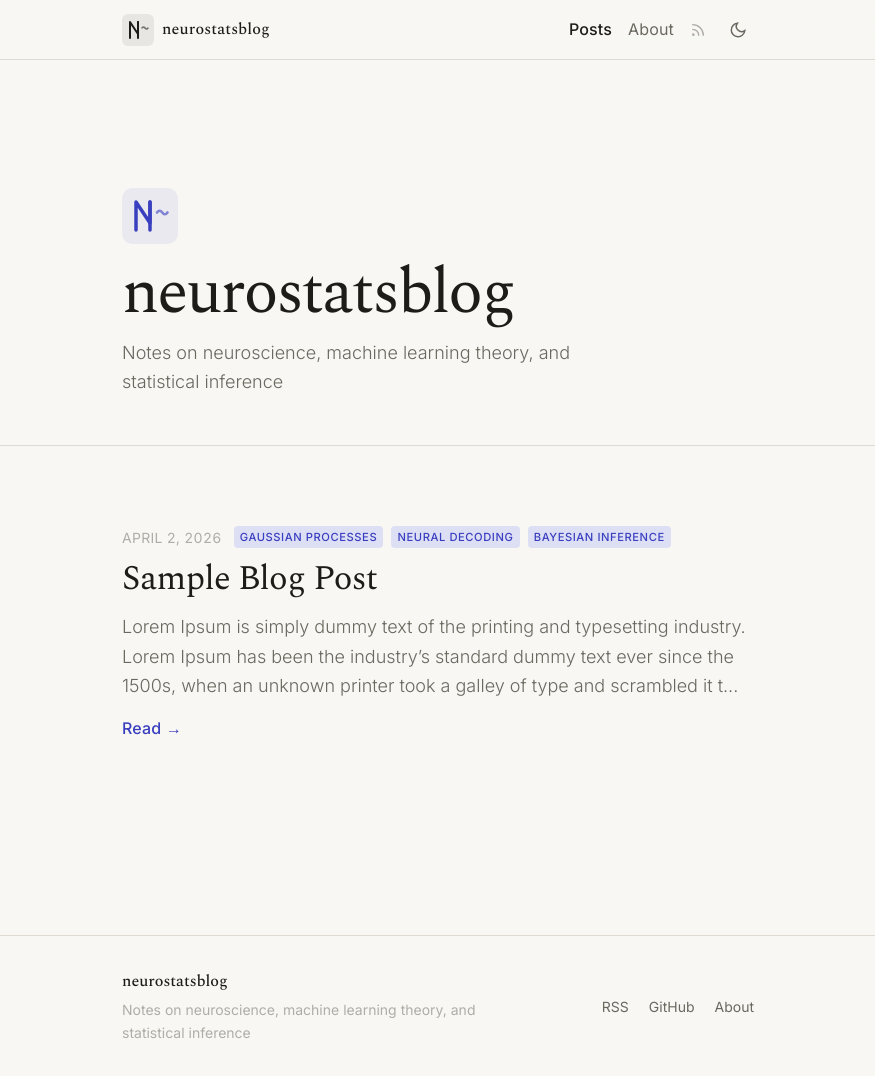
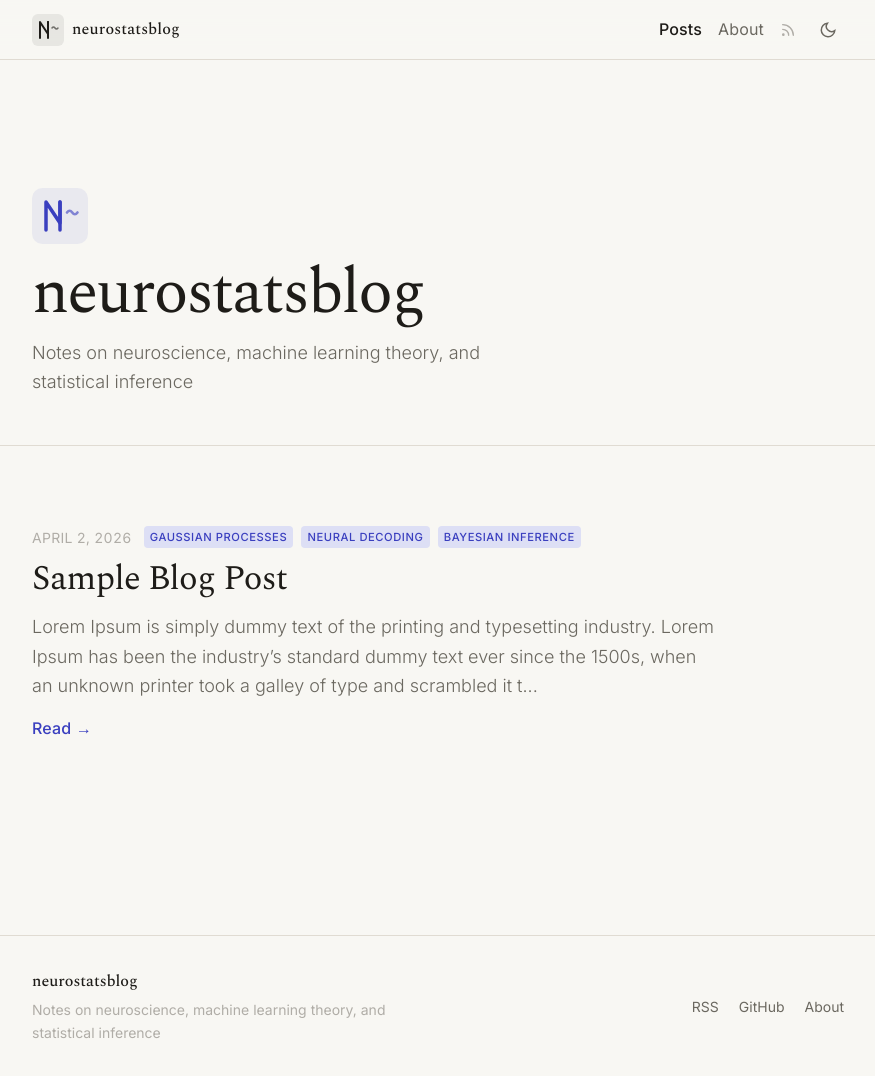
Before and after one commit to neurostatsblog/neurostatsblog.github.io, a Jekyll site: the page built from index.md, in a window 1280 px wide and 1076 px high. Shown: the whole window, without its empty margins (202-1077 px from the left). Built offline with Jekyll 4.4.1, drawn with Linux system fonts in a browser that asks for light colours.

Commit message:
Widen content column: content-narrow 680px → 860px

```diff
--- a/assets/css/main.css
+++ b/assets/css/main.css
@@ -67,7 +67,7 @@
   --space-24: 6rem;
 
   /* Layout */
-  --content-narrow: 680px;
+  --content-narrow: 860px;
   --content-default: 960px;
   --header-height: 60px;
 
```
